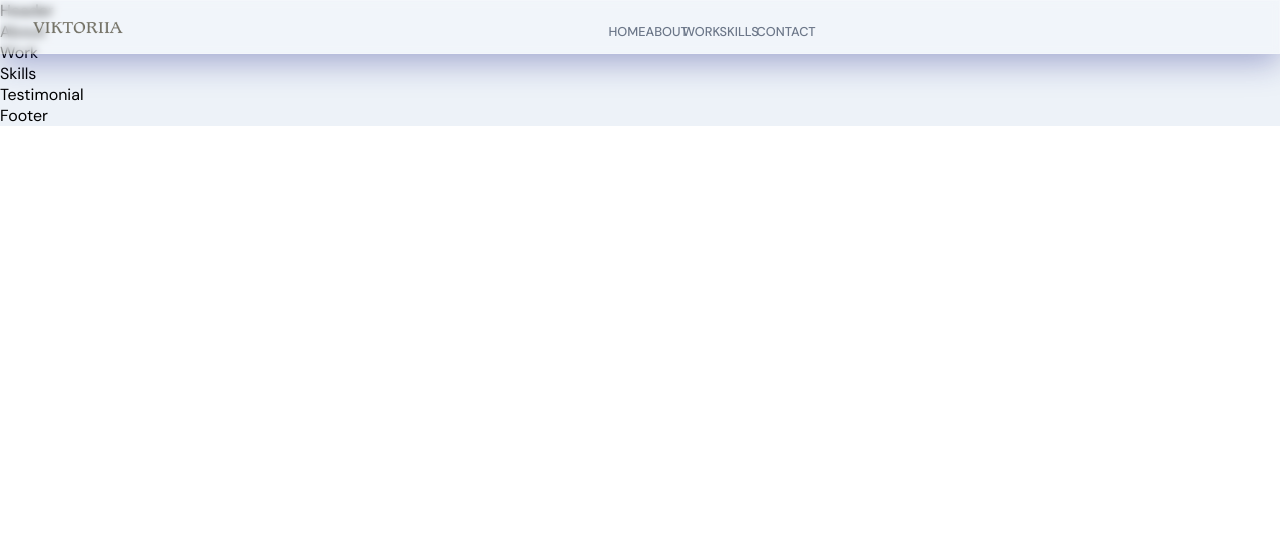
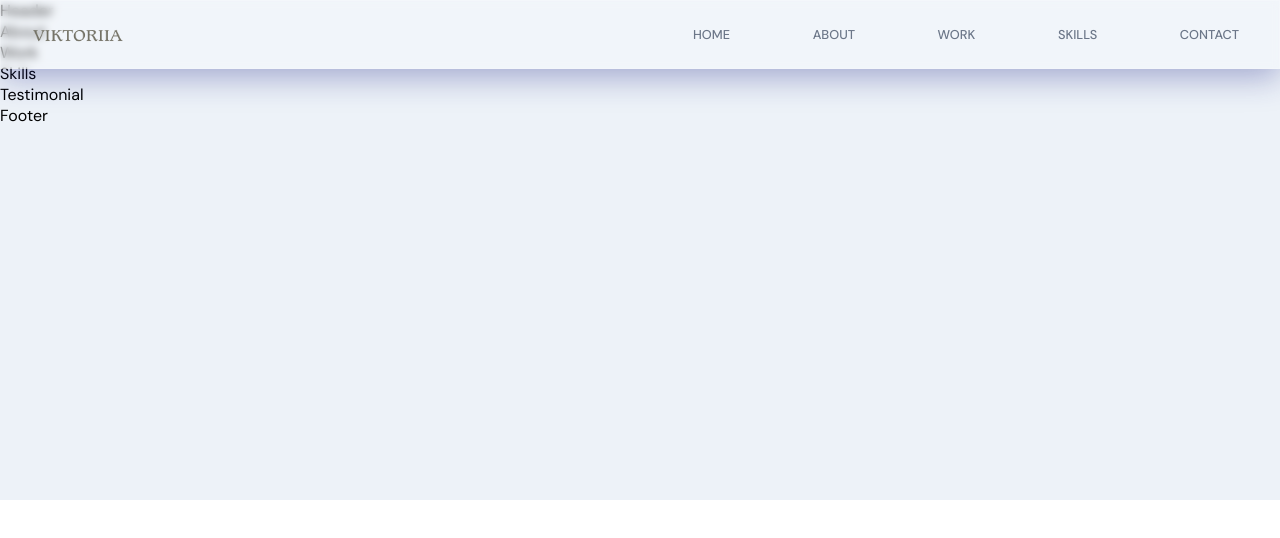
Before and after one commit to Victoriia-Ripka/portfolio, a React (Create React App) app in the folder frontend_react/: page / in a window 1280 px wide. Shown: the top 538 px of the page. Built offline with nearby package versions, Linux system fonts and the light colour scheme.

Commit message:
navbar is done

```diff
--- a/frontend_react/src/App.scss
+++ b/frontend_react/src/App.scss
@@ -1,6 +1,7 @@
 .app {
   background-color: var(--primary-color);
   font-family: var(--font-base);
+  height: 500px;
 }
 
 .app__whitebg {
--- a/frontend_react/src/components/NavBar/NavBar.jsx
+++ b/frontend_react/src/components/NavBar/NavBar.jsx
@@ -1,9 +1,13 @@
-import React from "react";
+import React, { useState } from "react";
 import "./NavBar.scss";
 import { images } from "../../constants";
+import { HiMenuAlt4, HiX } from "react-icons/hi";
+import { motion } from "framer-motion";
 
 const NavBar = () => {
   const menu = ["home", "about", "work", "skills", "contact"];
+
+  const [toggle, setToggle] = useState(false);
 
   return (
     <nav className="app__navbar">
@@ -14,13 +18,35 @@ const NavBar = () => {
         {menu.map((item) => {
           return (
             <li key={`link-${item}`} className="app__flex p-text">
-              <div>
-                <a href={`#${item}`}>{item}</a>
-              </div>
+              <a href={`#${item}`}>{item}</a>
             </li>
           );
         })}
       </ul>
+
+      <div className="app__navbar-menu">
+        <HiMenuAlt4 onClick={() => setToggle(true)} />
+
+        {toggle && (
+          <motion.div
+            whileInView={{ x: [300, 0] }}
+            transition={{ duration: 0.85, ease: "ease" }}
+          >
+            <HiX onClick={() => setToggle(false)} />
+            <ul>
+              {menu.map((item) => {
+                return (
+                  <li key={`link-${item}`} className="app__flex p-text">
+                    <a href={`#${item}`} onClick={() => setToggle(false)}>
+                      {item}
+                    </a>
+                  </li>
+                );
+              })}
+            </ul>
+          </motion.div>
+        )}
+      </div>
     </nav>
   );
 };
--- a/frontend_react/src/components/NavBar/NavBar.scss
+++ b/frontend_react/src/components/NavBar/NavBar.scss
@@ -7,7 +7,7 @@
 
   padding: 1rem 2rem;
   background: rgba(255, 255, 255, 0.25);
-  box-shadow: 0 8px 32px 0 rgba( 31, 38, 135, 0.37 );
+  box-shadow: 0 8px 32px 0 rgba(31, 38, 135, 0.37);
   backdrop-filter: blur(4px);
   -webkit-backdrop-filter: blur(4px);
   border: 1px solid rgba(255, 255, 255, 0.18);
@@ -32,29 +32,21 @@
 }
 
 .app__navbar-links {
-  flex: 1;
+  flex: 0.5;
   display: flex;
-  justify-content: center;
+  justify-content: space-between;
   align-items: center;
 
   list-style: none;
 
   li {
-    margin: 0 1rem;
+    margin: 0 0.5rem;
     cursor: pointer;
 
     flex-direction: column;
 
-    div {
-      width: 5px;
-      height: 5px;
-      background: transparent;
-      border-radius: 50%;
-
-      margin-bottom: 5px;
-    }
-
     a {
+      padding: 0.5rem 0;
       color: var(--gray-color);
       text-decoration: none;
       flex-direction: column;
@@ -66,12 +58,6 @@
 
       &:hover {
         color: var(--secondary-color);
-      }
-    }
-
-    &:hover {
-      div {
-        background: var(--secondary-color);
       }
     }
   }
@@ -111,17 +97,16 @@
     height: 100vh;
 
     display: flex;
+    flex-direction: column;
     justify-content: flex-end;
     align-items: flex-end;
-    flex-direction: column;
 
     background: url("../../assets/bgWhite.png");
     background-color: var(--white-color);
     background-size: cover;
     background-repeat: repeat;
 
-    /* top box shadow */
-    box-shadow: 0px 0px 20px rgba(168, 168, 168, 0.15);
+    box-shadow: 0px 0px 30px rgba(168, 168, 168, 0.15);
 
     svg {
       width: 35px;
@@ -143,9 +128,10 @@
       flex-direction: column;
 
       li {
-        margin: 1rem;
+        margin: 0.5rem;
 
         a {
+          padding: 0.5rem;
           color: var(--gray-color);
           text-decoration: none;
           font-size: 1rem;
```
